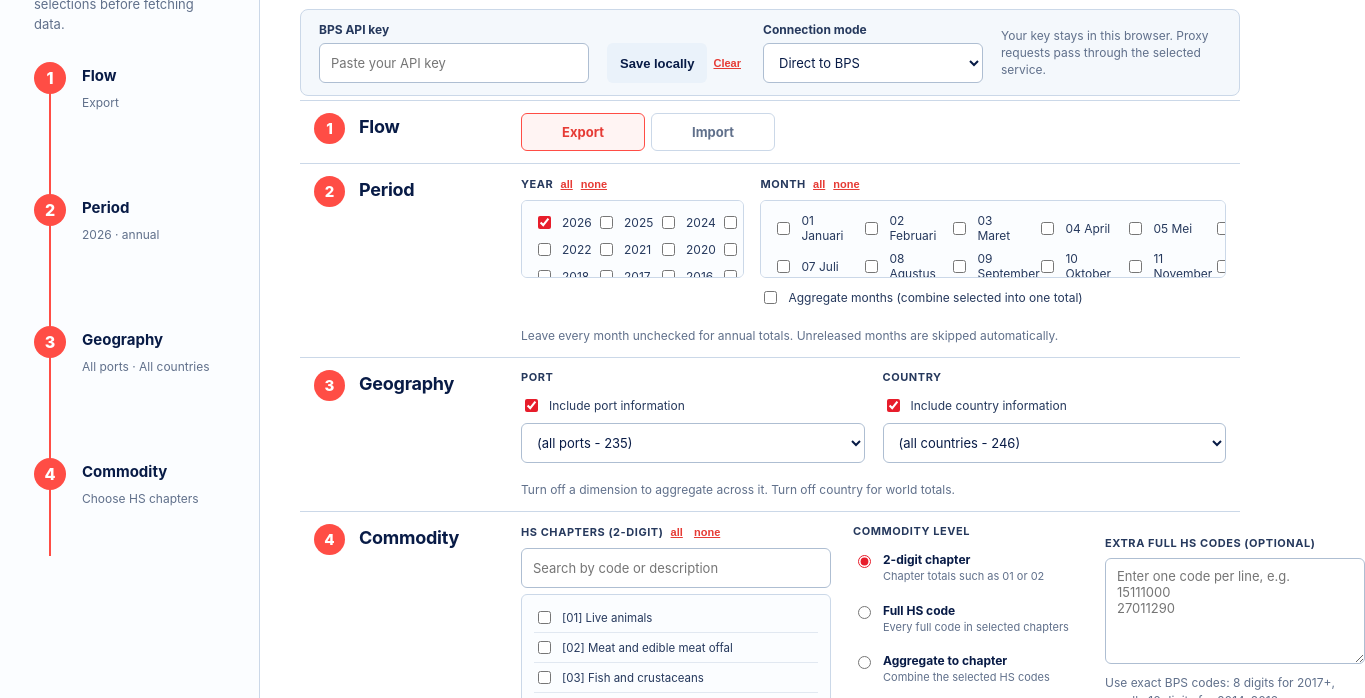
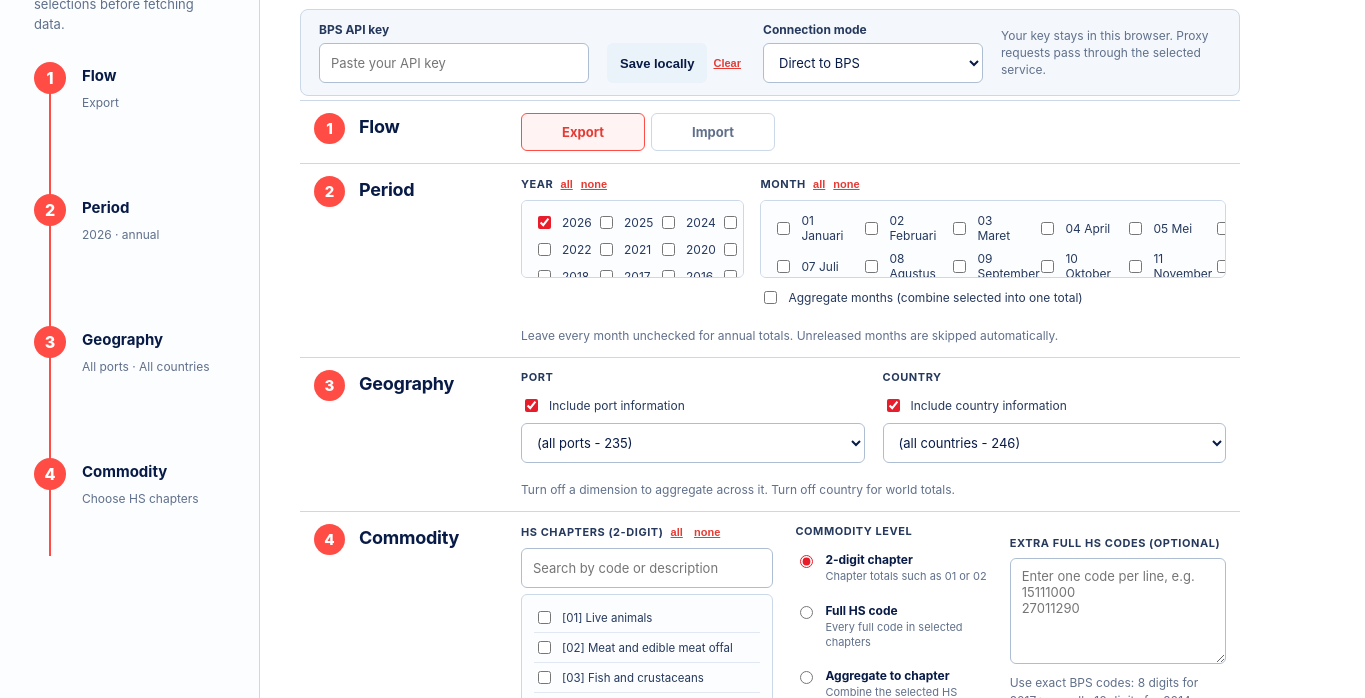
Before and after one commit to hengkykurniawan/bps_trade, a website built with Vite: page index.html in a window 1280 px wide. Shown: the part 155-853 px from the top of the page, 1365 px wide, since content can reach past the window. Built offline with nearby package versions, Linux system fonts and the light colour scheme.

Commit message:
fix: constrain layouts to viewport width

```diff
--- a/docs/styles.css
+++ b/docs/styles.css
@@ -16,7 +16,7 @@
 }
 
 * { box-sizing: border-box; }
-body { margin: 0; min-width: 320px; background: var(--white); color: var(--ink); }
+body { margin: 0; min-width: 0; width: 100%; max-width: 100%; overflow-x: hidden; background: var(--white); color: var(--ink); }
 body::before {
   content: "";
   position: fixed;
@@ -64,6 +64,7 @@ nav a::before {
   display: grid;
   grid-template-columns: 260px minmax(0, 1fr);
   width: 100%;
+  max-width: 100%;
   min-height: calc(100vh - 70px);
 }
 
@@ -103,7 +104,7 @@ nav a::before {
 .rail-steps div span { display: block; color: var(--muted); font-size: 12px; line-height: 1.5; }
 .rail-edit { display: none; width: 100%; border: 1px solid var(--ink); background: transparent; color: var(--ink); }
 
-.workspace { min-width: 0; padding: 18px 40px 0; }
+.workspace { min-width: 0; width: 100%; max-width: 100%; overflow-x: hidden; padding: 18px 40px 0; }
 .workspace-heading { display: flex; justify-content: space-between; align-items: end; margin: 0 0 12px; }
 .workspace-heading h1 { margin: 0 0 4px; font-size: clamp(30px, 2.6vw, 44px); line-height: 1.08; letter-spacing: -1.35px; }
 .workspace-heading p { margin: 0; color: var(--ink-soft); font-size: 14px; line-height: 1.55; }
@@ -192,7 +193,7 @@ h3 { margin: 0 0 8px; color: var(--ink-soft); font-size: 11px; letter-spacing: .
 .opt { color: var(--ink-soft); font-size: 12px; }
 
 .geo-grid { display: grid; grid-template-columns: repeat(2, minmax(220px, 1fr)); gap: 18px; }
-.commodity-grid { display: grid; grid-template-columns: minmax(310px, 1.05fr) minmax(230px,.8fr) minmax(260px,.9fr); gap: 22px; }
+.commodity-grid { display: grid; grid-template-columns: minmax(0, 1.05fr) minmax(0, .8fr) minmax(0, .9fr); gap: 22px; }
 .chapter-picker #hsfilter { width: 100%; margin: 0 0 6px; }
 .chapters { min-width: 0; display: block; columns: 1; max-height: 170px !important; }
 .chapters label.opt { font-size: 11.5px; padding: 5px 0; border-bottom: 1px solid var(--rule-soft); white-space: normal; }
@@ -212,18 +213,18 @@ h3 { margin: 0 0 8px; color: var(--ink-soft); font-size: 11px; letter-spacing: .
 .filters { padding: 14px; background: var(--sea-50); border: 1px solid var(--rule); border-radius: 6px; }
 .filters .f { flex: 1; min-width: 160px; }
 .filters select, .filters input[type=text] { width: 100%; min-width: 0; }
-#stats { display: grid; grid-template-columns: repeat(3, 1fr); gap: 0; margin: 24px 0 14px; }
+#stats { display: grid; grid-template-columns: repeat(3, minmax(0, 1fr)); gap: 0; margin: 24px 0 14px; }
 #stats > span { padding: 0 30px; border-right: 1px solid var(--rule); }
 #stats > span:first-child { padding-left: 0; }
 #stats > span:last-child { border-right: 0; }
-#stats b { display: block; margin-top: 5px; color: var(--ink); font-size: 31px; letter-spacing: -.7px; }
+#stats b { display: block; margin-top: 5px; color: var(--ink); font-size: clamp(18px, 2.2vw, 31px); letter-spacing: -.7px; white-space: nowrap; }
 .statlab { color: var(--muted); font-size: 10px; }
 .vizgrid { grid-template-columns: 1.55fr repeat(2, minmax(0, 1fr)); gap: 18px; }
 .vizgrid > div { padding: 8px 0 16px; border-bottom: 1px solid var(--rule-soft); }
 .vizgrid #c_port_wrap { display: none !important; }
 .viz h4 { color: var(--ink); }
 #map { height: 660px; border-radius: 6px; border-color: var(--rule); }
-#tablewrap { border-radius: 6px; border-color: var(--rule); }
+#tablewrap { width: 100%; max-width: 100%; overflow-x: auto; border-radius: 6px; border-color: var(--rule); }
 .section-heading { display: flex; justify-content: space-between; align-items: baseline; margin-bottom: 10px; }
 .section-heading h2 { margin: 0; font-size: 18px; }
 .section-heading span { color: var(--muted); font-size: 11px; }
@@ -238,6 +239,10 @@ footer { padding: 18px 40px 24px 300px; color: var(--muted); font-size: 11px; te
   .query-step { grid-template-columns: 150px minmax(0, 1fr); }
   .commodity-grid { grid-template-columns: 1fr 1fr; }
   .extra-codes { grid-column: 1 / -1; }
+}
+
+@media (min-width: 861px) and (max-width: 1080px) {
+  .period-grid, .geo-grid { grid-template-columns: minmax(0, 1fr); }
 }
 
 @media (max-width: 860px) {
@@ -259,6 +264,7 @@ footer { padding: 18px 40px 24px 300px; color: var(--muted); font-size: 11px; te
   .vizgrid { grid-template-columns: 1fr; }
   #stats { grid-template-columns: 1fr; gap: 14px; }
   #stats > span { padding: 0 0 14px; border-right: 0; border-bottom: 1px solid var(--rule); }
+  #stats b { font-size: 28px; }
   footer { padding: 18px 20px 24px; }
 }
 
--- a/site/site.css
+++ b/site/site.css
@@ -16,7 +16,7 @@
 }
 
 * { box-sizing: border-box; }
-body { margin: 0; min-width: 320px; background: var(--white); color: var(--ink); }
+body { margin: 0; min-width: 0; width: 100%; max-width: 100%; overflow-x: hidden; background: var(--white); color: var(--ink); }
 body::before {
   content: "";
   position: fixed;
@@ -49,6 +49,7 @@ nav a::before {
   display: grid;
   grid-template-columns: 260px minmax(0, 1fr);
   width: 100%;
+  max-width: 100%;
   min-height: calc(100vh - 70px);
 }
 
@@ -88,7 +89,7 @@ nav a::before {
 .rail-steps div span { display: block; color: var(--muted); font-size: 12px; line-height: 1.5; }
 .rail-edit { display: none; width: 100%; border: 1px solid var(--ink); background: transparent; color: var(--ink); }
 
-.workspace { min-width: 0; padding: 18px 40px 0; }
+.workspace { min-width: 0; width: 100%; max-width: 100%; overflow-x: hidden; padding: 18px 40px 0; }
 .workspace-heading { display: flex; justify-content: space-between; align-items: end; margin: 0 0 12px; }
 .workspace-heading h1 { margin: 0 0 4px; font-size: clamp(30px, 2.6vw, 44px); line-height: 1.08; letter-spacing: -1.35px; }
 .workspace-heading p { margin: 0; color: var(--ink-soft); font-size: 14px; line-height: 1.55; }
@@ -177,7 +178,7 @@ h3 { margin: 0 0 8px; color: var(--ink-soft); font-size: 11px; letter-spacing: .
 .opt { color: var(--ink-soft); font-size: 12px; }
 
 .geo-grid { display: grid; grid-template-columns: repeat(2, minmax(220px, 1fr)); gap: 18px; }
-.commodity-grid { display: grid; grid-template-columns: minmax(310px, 1.05fr) minmax(230px,.8fr) minmax(260px,.9fr); gap: 22px; }
+.commodity-grid { display: grid; grid-template-columns: minmax(0, 1.05fr) minmax(0, .8fr) minmax(0, .9fr); gap: 22px; }
 .chapter-picker #hsfilter { width: 100%; margin: 0 0 6px; }
 .chapters { min-width: 0; display: block; columns: 1; max-height: 170px !important; }
 .chapters label.opt { font-size: 11.5px; padding: 5px 0; border-bottom: 1px solid var(--rule-soft); white-space: normal; }
@@ -197,18 +198,18 @@ h3 { margin: 0 0 8px; color: var(--ink-soft); font-size: 11px; letter-spacing: .
 .filters { padding: 14px; background: var(--sea-50); border: 1px solid var(--rule); border-radius: 6px; }
 .filters .f { flex: 1; min-width: 160px; }
 .filters select, .filters input[type=text] { width: 100%; min-width: 0; }
-#stats { display: grid; grid-template-columns: repeat(3, 1fr); gap: 0; margin: 24px 0 14px; }
+#stats { display: grid; grid-template-columns: repeat(3, minmax(0, 1fr)); gap: 0; margin: 24px 0 14px; }
 #stats > span { padding: 0 30px; border-right: 1px solid var(--rule); }
 #stats > span:first-child { padding-left: 0; }
 #stats > span:last-child { border-right: 0; }
-#stats b { display: block; margin-top: 5px; color: var(--ink); font-size: 31px; letter-spacing: -.7px; }
+#stats b { display: block; margin-top: 5px; color: var(--ink); font-size: clamp(18px, 2.2vw, 31px); letter-spacing: -.7px; white-space: nowrap; }
 .statlab { color: var(--muted); font-size: 10px; }
 .vizgrid { grid-template-columns: 1.55fr repeat(2, minmax(0, 1fr)); gap: 18px; }
 .vizgrid > div { padding: 8px 0 16px; border-bottom: 1px solid var(--rule-soft); }
 .vizgrid #c_port_wrap { display: none !important; }
 .viz h4 { color: var(--ink); }
 #map { height: 660px; border-radius: 6px; border-color: var(--rule); }
-#tablewrap { border-radius: 6px; border-color: var(--rule); }
+#tablewrap { width: 100%; max-width: 100%; overflow-x: auto; border-radius: 6px; border-color: var(--rule); }
 .section-heading { display: flex; justify-content: space-between; align-items: baseline; margin-bottom: 10px; }
 .section-heading h2 { margin: 0; font-size: 18px; }
 .section-heading span { color: var(--muted); font-size: 11px; }
@@ -223,6 +224,10 @@ footer { padding: 18px 40px 24px 300px; color: var(--muted); font-size: 11px; te
   .query-step { grid-template-columns: 150px minmax(0, 1fr); }
   .commodity-grid { grid-template-columns: 1fr 1fr; }
   .extra-codes { grid-column: 1 / -1; }
+}
+
+@media (min-width: 861px) and (max-width: 1080px) {
+  .period-grid, .geo-grid { grid-template-columns: minmax(0, 1fr); }
 }
 
 @media (max-width: 860px) {
@@ -244,6 +249,7 @@ footer { padding: 18px 40px 24px 300px; color: var(--muted); font-size: 11px; te
   .vizgrid { grid-template-columns: 1fr; }
   #stats { grid-template-columns: 1fr; gap: 14px; }
   #stats > span { padding: 0 0 14px; border-right: 0; border-bottom: 1px solid var(--rule); }
+  #stats b { font-size: 28px; }
   footer { padding: 18px 20px 24px; }
 }
 
--- a/styles.css
+++ b/styles.css
@@ -16,7 +16,7 @@
 }
 
 * { box-sizing: border-box; }
-body { margin: 0; min-width: 320px; background: var(--white); color: var(--ink); }
+body { margin: 0; min-width: 0; width: 100%; max-width: 100%; overflow-x: hidden; background: var(--white); color: var(--ink); }
 body::before {
   content: "";
   position: fixed;
@@ -64,6 +64,7 @@ nav a::before {
   display: grid;
   grid-template-columns: 260px minmax(0, 1fr);
   width: 100%;
+  max-width: 100%;
   min-height: calc(100vh - 70px);
 }
 
@@ -103,7 +104,7 @@ nav a::before {
 .rail-steps div span { display: block; color: var(--muted); font-size: 12px; line-height: 1.5; }
 .rail-edit { display: none; width: 100%; border: 1px solid var(--ink); background: transparent; color: var(--ink); }
 
-.workspace { min-width: 0; padding: 18px 40px 0; }
+.workspace { min-width: 0; width: 100%; max-width: 100%; overflow-x: hidden; padding: 18px 40px 0; }
 .workspace-heading { display: flex; justify-content: space-between; align-items: end; margin: 0 0 12px; }
 .workspace-heading h1 { margin: 0 0 4px; font-size: clamp(30px, 2.6vw, 44px); line-height: 1.08; letter-spacing: -1.35px; }
 .workspace-heading p { margin: 0; color: var(--ink-soft); font-size: 14px; line-height: 1.55; }
@@ -192,7 +193,7 @@ h3 { margin: 0 0 8px; color: var(--ink-soft); font-size: 11px; letter-spacing: .
 .opt { color: var(--ink-soft); font-size: 12px; }
 
 .geo-grid { display: grid; grid-template-columns: repeat(2, minmax(220px, 1fr)); gap: 18px; }
-.commodity-grid { display: grid; grid-template-columns: minmax(310px, 1.05fr) minmax(230px,.8fr) minmax(260px,.9fr); gap: 22px; }
+.commodity-grid { display: grid; grid-template-columns: minmax(0, 1.05fr) minmax(0, .8fr) minmax(0, .9fr); gap: 22px; }
 .chapter-picker #hsfilter { width: 100%; margin: 0 0 6px; }
 .chapters { min-width: 0; display: block; columns: 1; max-height: 170px !important; }
 .chapters label.opt { font-size: 11.5px; padding: 5px 0; border-bottom: 1px solid var(--rule-soft); white-space: normal; }
@@ -212,18 +213,18 @@ h3 { margin: 0 0 8px; color: var(--ink-soft); font-size: 11px; letter-spacing: .
 .filters { padding: 14px; background: var(--sea-50); border: 1px solid var(--rule); border-radius: 6px; }
 .filters .f { flex: 1; min-width: 160px; }
 .filters select, .filters input[type=text] { width: 100%; min-width: 0; }
-#stats { display: grid; grid-template-columns: repeat(3, 1fr); gap: 0; margin: 24px 0 14px; }
+#stats { display: grid; grid-template-columns: repeat(3, minmax(0, 1fr)); gap: 0; margin: 24px 0 14px; }
 #stats > span { padding: 0 30px; border-right: 1px solid var(--rule); }
 #stats > span:first-child { padding-left: 0; }
 #stats > span:last-child { border-right: 0; }
-#stats b { display: block; margin-top: 5px; color: var(--ink); font-size: 31px; letter-spacing: -.7px; }
+#stats b { display: block; margin-top: 5px; color: var(--ink); font-size: clamp(18px, 2.2vw, 31px); letter-spacing: -.7px; white-space: nowrap; }
 .statlab { color: var(--muted); font-size: 10px; }
 .vizgrid { grid-template-columns: 1.55fr repeat(2, minmax(0, 1fr)); gap: 18px; }
 .vizgrid > div { padding: 8px 0 16px; border-bottom: 1px solid var(--rule-soft); }
 .vizgrid #c_port_wrap { display: none !important; }
 .viz h4 { color: var(--ink); }
 #map { height: 660px; border-radius: 6px; border-color: var(--rule); }
-#tablewrap { border-radius: 6px; border-color: var(--rule); }
+#tablewrap { width: 100%; max-width: 100%; overflow-x: auto; border-radius: 6px; border-color: var(--rule); }
 .section-heading { display: flex; justify-content: space-between; align-items: baseline; margin-bottom: 10px; }
 .section-heading h2 { margin: 0; font-size: 18px; }
 .section-heading span { color: var(--muted); font-size: 11px; }
@@ -238,6 +239,10 @@ footer { padding: 18px 40px 24px 300px; color: var(--muted); font-size: 11px; te
   .query-step { grid-template-columns: 150px minmax(0, 1fr); }
   .commodity-grid { grid-template-columns: 1fr 1fr; }
   .extra-codes { grid-column: 1 / -1; }
+}
+
+@media (min-width: 861px) and (max-width: 1080px) {
+  .period-grid, .geo-grid { grid-template-columns: minmax(0, 1fr); }
 }
 
 @media (max-width: 860px) {
@@ -259,6 +264,7 @@ footer { padding: 18px 40px 24px 300px; color: var(--muted); font-size: 11px; te
   .vizgrid { grid-template-columns: 1fr; }
   #stats { grid-template-columns: 1fr; gap: 14px; }
   #stats > span { padding: 0 0 14px; border-right: 0; border-bottom: 1px solid var(--rule); }
+  #stats b { font-size: 28px; }
   footer { padding: 18px 20px 24px; }
 }
 
```
